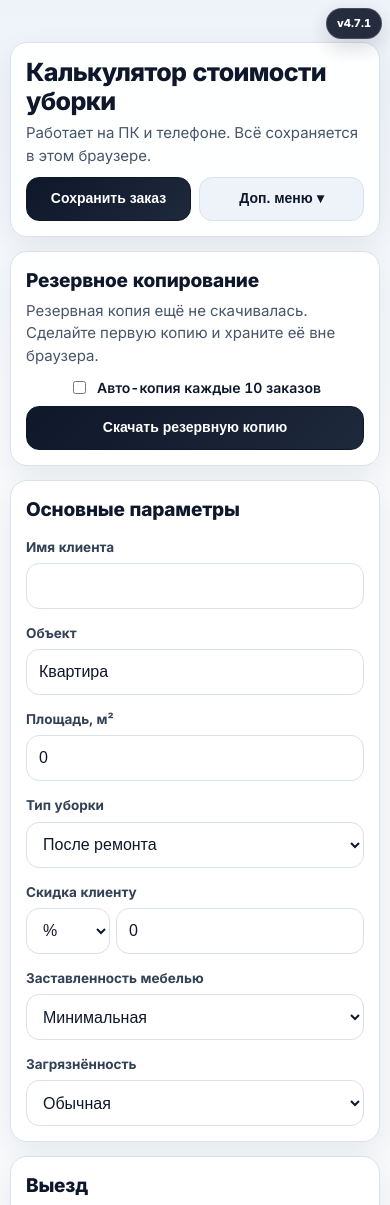
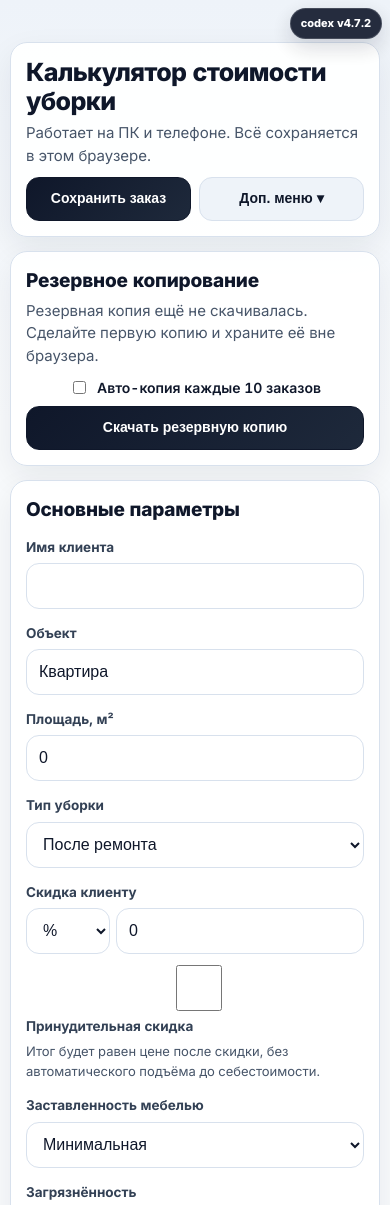
Before and after one commit to dimpershko-a11y/prochistka-calculator, a plain HTML site: page index.html in a window 390 px wide. Shown: the top 1205 px of the page. Drawn offline with Linux system fonts and the light colour scheme.

Commit message:
Add forced discount option

```diff
--- a/assets/app.js
+++ b/assets/app.js
@@ -1,7 +1,7 @@
 const STORAGE_KEY = 'prochistka_calc_app_v4';
 const APP_CONFIG = window.PROCHISTKA_CONFIG || {};
 const CORE = window.PROCHISTKA_CORE;
-const APP_VERSION = APP_CONFIG.APP_VERSION || 'v4.7.0';
+const APP_VERSION = APP_CONFIG.APP_VERSION || 'codex v4.7.2';
 const defaults = APP_CONFIG.defaults || {};
 defaults.brand = defaults.brand || {name:'PRO-CHISTKA', phone:'', tagline:'Клининговые услуги', site:'', contactText:'', logoDataUrl:''};
 if(!defaults.brand.contactText){ defaults.brand.contactText = [defaults.brand.phone, defaults.brand.site].filter(Boolean).join('\n'); }
@@ -18,7 +18,7 @@ defaults.serviceDescriptions = defaults.serviceDescriptions || {windows:''};
 defaults.pdfSettings = defaults.pdfSettings || {order:['client','included','extras','pricing','main_info','useful_info','notes'], visible:{client:true,included:true,extras:true,pricing:true,main_info:true,useful_info:true,notes:true}};
 defaults.mainInfo = defaults.mainInfo || {equipmentText:'', chemistryText:'', usefulInfo:'Всё необходимое для клининга — техника и моющие средства — привозим самостоятельно.\nРаботаем по договору.\nПриём оплаты: наличные, перевод, QR-код СБП, ссылка СБП, карта VISA/MasterCard/МИР, Долями от Т-Банка, безналичный расчёт для юридических лиц.'};
 defaults.extras = defaults.extras || [];
-defaults.form = defaults.form || {clientName:'',objectType:'Квартира',area:0,cleanType:'general',discount:0,discountMode:'percent',discountAmount:0,clutter:'low',dirtiness:'low',travelType:'kad',travelKm:20,ownerRole:'cleaner_manager',profitPercent:25,notes:'',showOnlySelected:false};
+defaults.form = defaults.form || {clientName:'',objectType:'Квартира',area:0,cleanType:'general',discount:0,discountMode:'percent',discountAmount:0,forceDiscount:false,clutter:'low',dirtiness:'low',travelType:'kad',travelKm:20,ownerRole:'cleaner_manager',profitPercent:25,notes:'',showOnlySelected:false};
 defaults.savedOrders = [];
 defaults.ui = defaults.ui || {showTariffs:false, showSettings:false, extraGroupsCollapsed:{}};
 function clone(x){return JSON.parse(JSON.stringify(x));}
@@ -751,7 +751,16 @@ function renderSelectedExtras(){ const {selectedExtras}=calc(); const wrap=$('se
 function renderSavedOrders(){ const wrap=$('savedOrdersWrap'); wrap.innerHTML=''; if(!state.savedOrders.length){ wrap.innerHTML='<div class="notice">Пока нет сохранённых заказов.</div>'; return; } state.savedOrders.forEach(o=>{ const div=document.createElement('div'); div.className='saved-item'; div.innerHTML=`<div style="font-weight:700">${esc(o.clientName)} · ${esc(o.objectType)}</div><div class="muted" style="margin:4px 0">${esc(o.cleanType)} · ${o.area} м²</div><div style="display:flex;justify-content:space-between;gap:8px"><span>${money(o.recommendedPrice)}</span><span class="muted">${hours(o.brigadeHours)}</span></div><div class="muted" style="font-size:12px;margin-top:4px">Нормо-часы: ${hours(o.normHours)}</div><div class="muted" style="font-size:12px;margin-top:2px">${esc(o.createdAt)}</div>`; wrap.appendChild(div); }); }
 function renderEconomyWarning(r){
   const el=$('economyWarning'); if(!el) return;
-  if(r.belowDirect){
+  if(r.forceDiscount && r.belowDirect){
+    el.classList.remove('hidden');
+    el.innerHTML = `<strong>Принудительная скидка: итог (${money(r.recommendedPrice)}) ниже прямых затрат (${money(r.directCost)}).</strong><br>
+      Защита от убыточной цены отключена вручную, заказ в минус на ${money(r.directCost - r.recommendedPrice)}.`;
+  } else if(r.forceDiscount && r.belowFull){
+    const mContrib=Math.max(0, r.recommendedPrice - r.directCost);
+    el.classList.remove('hidden');
+    el.innerHTML = `<strong>Принудительная скидка: итог (${money(r.recommendedPrice)}) ниже полной себестоимости (${money(r.fullCost)}).</strong><br>
+      Автоподъём до целевой цены отключён, вклад в накладные ${money(mContrib)}, не хватает ${money(Math.max(0, r.fullCost - r.recommendedPrice))}.`;
+  } else if(r.belowDirect){
     el.classList.remove('hidden');
     el.innerHTML = `<strong>Убыток: рынок (${money(r.marketPrice)}) ниже прямых затрат (${money(r.directCost)}).</strong><br>
       Даже без накладных и прибыли заказ в минус на ${money(r.directCost - r.marketPrice)}. Рекомендуемая цена поднята до ${money(r.recommendedPrice)}.`;
@@ -773,7 +782,7 @@ function recalc(){
   if($('sumAfterClutter')) $('sumAfterClutter').textContent=money(r.baseAfterClutter);
   if($('sumDirtK')) $('sumDirtK').textContent='× '+r.dirtPriceK.toFixed(2);
   if($('sumBaseMin')) $('sumBaseMin').textContent=money(r.minBase)+(r.minBaseApplied?' применена':'');
-  $('sumBase').textContent=money(r.baseRaw); $('sumExtras').textContent=money(r.extrasTotal); $('sumTravel').textContent=money(r.travelTotal); $('sumDiscount').textContent='− '+money(r.discountValue); $('sumMarket').textContent=money(r.marketPrice);
+  $('sumBase').textContent=money(r.baseRaw); $('sumExtras').textContent=money(r.extrasTotal); $('sumTravel').textContent=money(r.travelTotal); $('sumDiscount').textContent=(r.forceDiscount?'− '+money(r.discountValue)+' принуд.':'− '+money(r.discountValue)); $('sumMarket').textContent=money(r.marketPrice);
   $('sumLabor').textContent=money(r.laborCost); $('sumMaterials').textContent=money(r.materialsCost); $('sumDirect').textContent=money(r.directCost); $('sumOverhead').textContent=money(r.overheadPerJob); $('sumFull').textContent=money(r.fullCost); $('targetLabel').textContent=`Целевая цена (+${num(r.profitPercent)}%)`; $('sumTarget').textContent=money(r.targetPrice); $('sumNetProfit').textContent=money(r.netProfit); $('sumMargin').textContent=`${r.marginPct.toFixed(0)} %`;
   $('timeBase').textContent=hours(r.baseHours); $('timeExtras').textContent=hours(r.extrasHours); $('timeNorm').textContent=hours(r.normHours); $('timeBrigade').textContent=hours(r.brigadeHours); $('brigadeLabel').textContent=`Время уборки бригадой (${r.peopleOnSite} чел.)`;
   $('cardClient').textContent=state.form.clientName||'—'; $('cardObject').textContent=state.form.objectType||'—'; $('cardArea').textContent=`${num(state.form.area)} м²`; $('cardCleanType').textContent=r.rate.label; $('cardClutter').textContent=r.clutter.label; $('cardDirt').textContent=r.dirt.label;
@@ -913,7 +922,7 @@ function bind(){
   $('saveOrderBtn').onclick=()=>{ if(validateCurrentOrder().length) return; const r=calc(); state.savedOrders.unshift({id:Date.now(), version:APP_VERSION, clientName:state.form.clientName||'Без имени', objectType:state.form.objectType, area:num(state.form.area), cleanType:r.rate.label, recommendedPrice:r.recommendedPrice, brigadeHours:r.brigadeHours, normHours:r.normHours, form:clone(state.form), extras:clone(r.selectedExtras), calculation:{recommendedPrice:r.recommendedPrice,marketPrice:r.marketPrice,payroll:r.payroll,normHours:r.normHours,brigadeHours:r.brigadeHours}, createdAt:new Date().toLocaleString('ru-RU')}); state.savedOrders=state.savedOrders.slice(0,50); state.ui=state.ui||{}; state.ui.ordersSinceBackup=Number(state.ui.ordersSinceBackup||0)+1; saveState(); renderSavedOrders(); updateBackupReminder(); toast('Заказ сохранён'); if(state.ui.autoBackup && state.ui.ordersSinceBackup>=AUTO_BACKUP_EVERY){ exportBackup(); toast('Авто-копия сохранена'); } };
   $('clearBtn').onclick=()=>{ state.form=clone(defaults.form); state.extras=state.extras.map(x=>({...x, qty:0})); fillForm(); renderExtras(); recalc(); toast('Форма очищена'); };
   $('resetStorageBtn').onclick=()=>requestEditAccess(()=>{ if(!confirm('Сбросить все сохранённые данные в этом браузере?')) return; localStorage.removeItem(STORAGE_KEY); state=mergeState(clone(defaults)); migrateV43(); migrateV46(); fillForm(); renderTariffs(); renderExtras(); recalc(); toast("Все данные сброшены"); });
-  $('demoBtn').onclick=()=>{ state.form={...state.form, clientName:'Ирина', objectType:'Квартира', area:68, cleanType:'general', discount:5, clutter:'medium', dirtiness:'medium', travelType:'km15', travelKm:20, ownerRole:'cleaner_manager', profitPercent:25, notes:'Есть кот. Уборка нужна в пятницу после 11:00.'}; state.extras=state.extras.map(x=>({...x, qty:({1:1,9:1,14:4,18:1}[x.id]||0)})); fillForm(); renderExtras(); recalc(); toast('Подставлен пример'); };
+  $('demoBtn').onclick=()=>{ state.form={...state.form, clientName:'Ирина', objectType:'Квартира', area:68, cleanType:'general', discount:5, forceDiscount:false, clutter:'medium', dirtiness:'medium', travelType:'km15', travelKm:20, ownerRole:'cleaner_manager', profitPercent:25, notes:'Есть кот. Уборка нужна в пятницу после 11:00.'}; state.extras=state.extras.map(x=>({...x, qty:({1:1,9:1,14:4,18:1}[x.id]||0)})); fillForm(); renderExtras(); recalc(); toast('Подставлен пример'); };
   $('showOnlySelected').onchange=e=>{ state.form.showOnlySelected=e.target.checked; saveState(); renderExtras(); };
   ['clientName','objectType','area','discount','discountAmount','travelKm','profitPercent','notes'].forEach(id=>$(id).oninput=e=>{ state.form[id]=['area','discount','discountAmount','travelKm','profitPercent'].includes(id)?num(e.target.value):e.target.value; recalc(); });
   ['cleanType','clutter','dirtiness','travelType','ownerRole','discountMode'].forEach(id=>$(id).onchange=e=>{ state.form[id]=e.target.value; if(id==='cleanType'){ ensureFormCleanTypeAndCoefs(true); populateMainSelects(); } if(id==='discountMode'){ updateDiscountInputs(); } recalc(); });
@@ -923,9 +932,10 @@ function bind(){
   $('removeLogoBtn').onclick=()=>{ if(!state.brand.logoDataUrl){ toast('Логотип не загружен'); return; } state.brand.logoDataUrl=''; saveState(); renderBrandLogoPreview(); toast('Логотип удалён'); };
   if($('backupNowBtn')) $('backupNowBtn').onclick=exportBackup;
   if($('autoBackupToggle')) $('autoBackupToggle').onchange=e=>{ state.ui=state.ui||{}; state.ui.autoBackup=e.target.checked; saveState(); toast(e.target.checked?'Авто-копия включена':'Авто-копия выключена'); };
+  if($('forceDiscount')) $('forceDiscount').onchange=e=>{ state.form.forceDiscount=!!e.target.checked; recalc(); };
   $('addExtraBtn').onclick=()=>requestEditAccess(()=>{ const name=$('newExtraName').value.trim(), unit=$('newExtraUnit').value.trim()||'шт', price=num($('newExtraPrice').value), time=num($('newExtraTime').value), category=$('newExtraCategory').value.trim()||'Другое'; if(!name||!price){ toast('Заполни название и цену'); return; } state.extras.push({id:Date.now(), name, unit, price, qty:0, time, category, builtIn:false}); $('newExtraName').value=''; $('newExtraPrice').value=''; $('newExtraTime').value=''; saveState(); renderExtras(); recalc(); toast('Услуга добавлена'); });
 }
 function updateDiscountInputs(){ const mode=state.form.discountMode==='amount'?'amount':'percent'; const sel=$('discountMode'); if(sel) sel.value=mode; const pct=$('discount'), amt=$('discountAmount'); if(pct) pct.classList.toggle('hidden', mode!=='percent'); if(amt) amt.classList.toggle('hidden', mode!=='amount'); }
-function fillForm(){ if(!isEditUnlocked()){ state.ui.showTariffs=false; state.ui.showSettings=false; } $('clientName').value=state.form.clientName; $('objectType').value=state.form.objectType; $('area').value=state.form.area; $('discount').value=state.form.discount; if($('discountAmount')) $('discountAmount').value=state.form.discountAmount||0; updateDiscountInputs(); $('travelKm').value=state.form.travelKm; if($('ownerRole')) $('ownerRole').value=state.form.ownerRole||'none'; $('profitPercent').value=state.form.profitPercent; $('notes').value=state.form.notes; $('showOnlySelected').checked=!!state.form.showOnlySelected; $('tariffsCard').classList.toggle('hidden', !state.ui.showTariffs); $('settingsCard').classList.toggle('hidden', !state.ui.showSettings); populateMainSelects(); $('includedServices').value=getTypeIncluded(state.form.cleanType)||''; renderSettingsPanel(); setSettingsTab(state.ui.settingsTab); }
+function fillForm(){ if(!isEditUnlocked()){ state.ui.showTariffs=false; state.ui.showSettings=false; } $('clientName').value=state.form.clientName; $('objectType').value=state.form.objectType; $('area').value=state.form.area; $('discount').value=state.form.discount; if($('discountAmount')) $('discountAmount').value=state.form.discountAmount||0; if($('forceDiscount')) $('forceDiscount').checked=!!state.form.forceDiscount; updateDiscountInputs(); $('travelKm').value=state.form.travelKm; if($('ownerRole')) $('ownerRole').value=state.form.ownerRole||'none'; $('profitPercent').value=state.form.profitPercent; $('notes').value=state.form.notes; $('showOnlySelected').checked=!!state.form.showOnlySelected; $('tariffsCard').classList.toggle('hidden', !state.ui.showTariffs); $('settingsCard').classList.toggle('hidden', !state.ui.showSettings); populateMainSelects(); $('includedServices').value=getTypeIncluded(state.form.cleanType)||''; renderSettingsPanel(); setSettingsTab(state.ui.settingsTab); }
 fillForm(); renderTariffs(); bind(); renderExtras(); renderSettingsPanel(); setSettingsTab(state.ui.settingsTab); enhanceAccessibility(); recalc(); updateBackupReminder(); attemptIdbRecovery(); if($('versionBadge')) $('versionBadge').textContent=APP_VERSION; setupAccess();
 if('serviceWorker' in navigator){ window.addEventListener('load',()=>navigator.serviceWorker.register('./sw.js').catch(()=>{})); }
--- a/assets/core.js
+++ b/assets/core.js
@@ -39,6 +39,7 @@
     const area = num(form.area);
     const profitPercent = num(form.profitPercent);
     const discountPercent = Math.min(100, num(form.discount));
+    const forceDiscount = form.forceDiscount === true;
     const clutterPriceK = Number(clutter.priceK) || 1;
     const dirtPriceK = Number(dirt.priceK) || 1;
     const clutterTimeK = Number(clutter.timeK) || 1;
@@ -117,7 +118,7 @@
     const directCost = laborCost + materialsCost;              // жёсткий пол: ниже = прямой убыток
     const fullCost = directCost + overheadPerJob;              // полная себестоимость
     const targetPrice = fullCost * (1 + profitPercent / 100);  // целевая цена (наценка на полную себестоимость)
-    const recommendedPrice = Math.max(marketPrice, targetPrice, directCost);
+    const recommendedPrice = forceDiscount ? marketPrice : Math.max(marketPrice, targetPrice, directCost);
 
     const netProfit = recommendedPrice - fullCost;             // факт. прибыль при рекомендованной цене
     const marginPct = recommendedPrice > 0 ? (netProfit / recommendedPrice) * 100 : 0;
@@ -125,6 +126,8 @@
     const marketNetProfit = marketPrice - fullCost;            // прибыль, если продать строго по рынку
     const belowDirect = area > 0 && marketPrice < directCost;
     const belowFull = area > 0 && marketPrice < fullCost;
+    const forcedBelowDirect = forceDiscount && belowDirect;
+    const forcedBelowFull = forceDiscount && !belowDirect && belowFull;
     const economyGap = Math.max(0, fullCost - marketPrice);
 
     const selectedExtras = extras.filter(item => num(item.qty) > 0);
@@ -133,13 +136,13 @@
       rate, clutter, dirt, clutterPriceK, dirtPriceK, clutterTimeK, dirtTimeK, priceK, timeK,
       baseNoK, baseAfterClutter, baseWithK, minBase, minBaseApplied, baseRaw,
       extrasTotal, travelTotal, travelBase, travelPerKm, subtotal,
-      discountValue, discountBase, discountPercent, marketPrice,
+      discountValue, discountBase, discountPercent, forceDiscount, marketPrice,
       baseHours, extrasHours, normHours, brigadeHours, maxHoursPerDay,
       crewNeeded, hiredCleaners, peopleOnSite, ownerRole, ownerCost,
       cleanerDay, ownerManagerDay, ownerCleanerManagerDay,
       laborCost, materialPerM2, materialsCost, overheadMonthly, jobsPerMonth, overheadPerJob,
       directCost, fullCost, profitPercent, targetPrice, recommendedPrice,
-      netProfit, marginPct, contribution, marketNetProfit, belowDirect, belowFull, economyGap,
+      netProfit, marginPct, contribution, marketNetProfit, belowDirect, belowFull, forcedBelowDirect, forcedBelowFull, economyGap,
       selectedExtras,
       // алиасы для обратной совместимости со старым кодом отображения
       payroll: laborCost,
@@ -147,7 +150,7 @@
       directCostFloor: directCost,
       breakEvenNoProfit: directCost,
       targetProfitValue: targetPrice - fullCost,
-      economyTopup: Math.max(0, recommendedPrice - marketPrice),
+      economyTopup: forceDiscount ? 0 : Math.max(0, recommendedPrice - marketPrice),
       priceBeforeDiscount: Math.max(subtotal, targetPrice),
       maxAllowedDiscount: subtotal > 0 ? Math.max(0, Math.min(100, (1 - fullCost / subtotal) * 100)) : 0
     };
--- a/config.js
+++ b/config.js
@@ -1,5 +1,5 @@
 window.PROCHISTKA_CONFIG = {
-  "APP_VERSION": "v4.7.1",
+  "APP_VERSION": "codex v4.7.2",
   "APP_PASSWORD": "7421",
   "CONFIG_REVISION": 5,
   "SYNC_BRAND_PDF_ON_REVISION": false,
@@ -437,6 +437,7 @@ window.PROCHISTKA_CONFIG = {
       "discount": 0,
       "discountMode": "percent",
       "discountAmount": 0,
+      "forceDiscount": false,
       "clutter": "low",
       "dirtiness": "low",
       "travelType": "kad",
--- a/index.html
+++ b/index.html
@@ -5,7 +5,7 @@
 <title>Калькулятор стоимости уборки</title>
 
 <link href="https://fonts.googleapis.com" rel="preconnect"/><link crossorigin="anonymous" href="https://fonts.gstatic.com" rel="preconnect"/><link href="https://fonts.googleapis.com/css2?family=Inter:wght@400;500;600;700;800;900&display=swap" rel="stylesheet"/><link href="assets/style.css" rel="stylesheet"/><link href="manifest.json" rel="manifest"/><meta content="#0f172a" name="theme-color"/><script defer="defer" src="config.js"></script><script defer="defer" src="assets/core.js"></script><script defer="defer" src="assets/app.js"></script></head>
-<body><div class="version-badge" id="versionBadge">v4.7.1</div>
+<body><div class="version-badge" id="versionBadge">codex v4.7.2</div>
 <div class="login-overlay hidden" id="loginOverlay">
 <div class="login-card">
 <div class="login-title">PRO-CHISTKA</div>
@@ -215,6 +215,8 @@
 <input id="discount" max="100" min="0" placeholder="0" type="number"/>
 <input class="hidden" id="discountAmount" min="0" placeholder="0" type="number"/>
 </div>
+<label class="check-row" style="margin-top:8px"><input id="forceDiscount" type="checkbox"/> Принудительная скидка</label>
+<div class="muted" style="font-size:13px;margin-top:6px">Итог будет равен цене после скидки, без автоматического подъёма до себестоимости.</div>
 </div>
 <div><label>Заставленность мебелью</label><select id="clutter"><option value="low">Минимальная</option><option value="medium">Средняя</option><option value="high">Высокая</option></select></div>
 <div><label>Загрязнённость</label><select id="dirtiness"><option value="low">Обычная</option><option value="medium">Повышенная</option><option value="high">Сильная</option></select></div>
--- a/sw.js
+++ b/sw.js
@@ -1,5 +1,5 @@
 const CACHE_PREFIX='prochistka-calc-';
-const CACHE=`${CACHE_PREFIX}v4-7-1`;
+const CACHE=`${CACHE_PREFIX}codex-v4-7-2`;
 const ASSETS=['./','./index.html','./config.js','./assets/style.css','./assets/core.js','./assets/app.js','./manifest.json'];
 self.addEventListener('install',event=>{
   self.skipWaiting();
```
Also changed, not shown: tests/core.test.js (+13 -0 lines).
